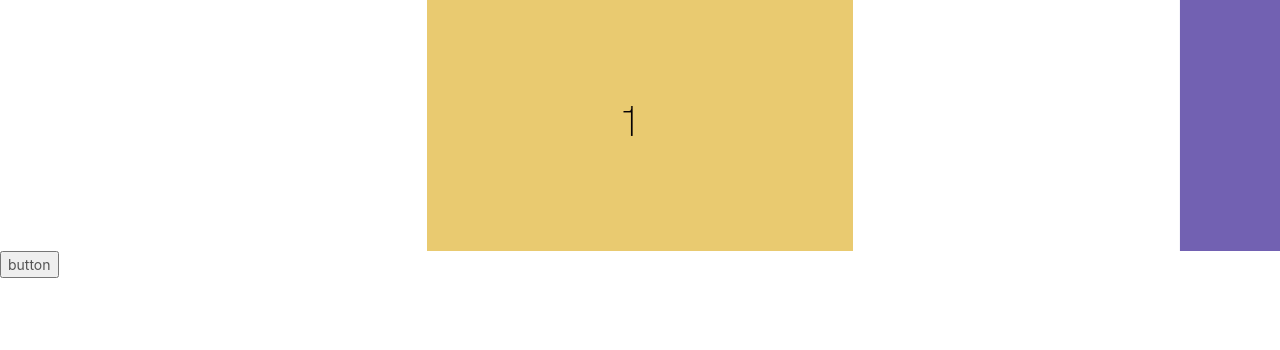
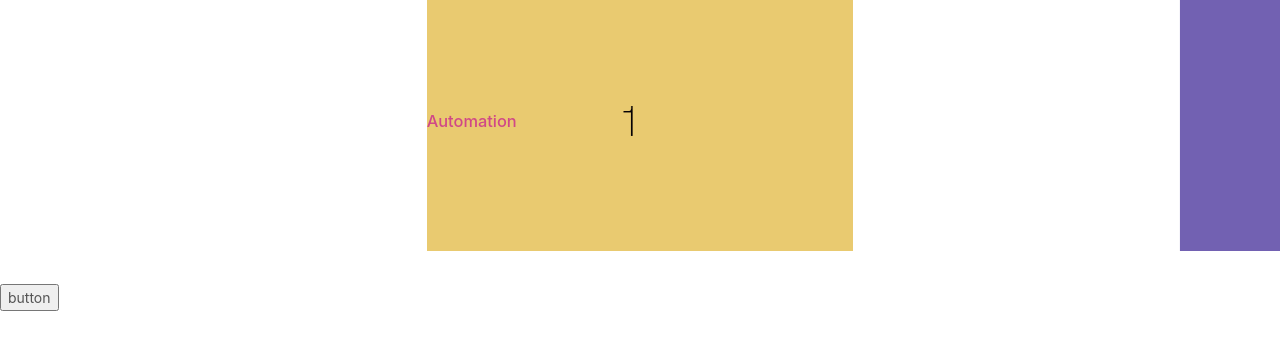
Before and after one commit to Ideal-Poster/portfolio-test, a React (Create React App) app: page / in a window 1280 px wide. Shown: the top 350 px of the page. Built offline with nearby package versions, Linux system fonts and the light colour scheme.

Commit message:
showTitle and hideTitle methods added to Slide class

```diff
--- a/src/components/slides/slide.js
+++ b/src/components/slides/slide.js
@@ -19,6 +19,9 @@ class Slide extends React.Component {
     // Slide cover
     this.DOM.cover = this.DOM.imgWrap.querySelector('.overlay');
     // The texts: the parent wrap, title, number and side text.
+    this.DOM.texts = {
+      title: this.DOM.el.querySelector('.slide__title')
+    };
     this.calcSizes();
     // And also the transforms needed per position.
     // We have 5 different possible positions for a slide: center, bottom right, top left and outside the viewport (top left or bottom right).
@@ -26,6 +29,7 @@ class Slide extends React.Component {
     // Init/Bind events.
     this.initEvents();
     // this.slideTransition();
+    console.log(this.DOM.texts);
   }
 
   calcSizes() {
@@ -129,6 +133,23 @@ class Slide extends React.Component {
     TweenMax.to(this.DOM.cover, 1, { scaleY: 1, top: -1, ease: Power4.easeInOut });
   }
 
+  showTitle() {
+    TweenMax.set(this.DOM.texts.title,{ top: '-25%', opacity: 0 })
+    TweenMax.to(this.DOM.texts.title, 1.2, {
+      ease: Power4.easeInOut,
+      opacity: 1,
+      top: '-50%'
+    })
+  }
+
+  hideTitle() {
+    TweenMax.to(this.DOM.texts.title, 1.2, {
+      ease: Power4.easeInOut,
+      opacity: 0,
+      top: '-75%'
+    })
+  }
+
   // Sets it as current.
   setCurrent(isContentOpen) {
     this.isCurrent = true;
--- a/src/components/slideshow/Slideshow.css
+++ b/src/components/slideshow/Slideshow.css
@@ -36,6 +36,15 @@
 	height: 100%;
 	opacity: 0;
 }
+
+.slide__title {
+	display: inline-block;
+	position: relative;
+	top: -25%;
+	color: #d04887;
+	opacity: 0;
+}
+
 
 #color-overlay,
 .overlay {
--- a/src/components/slideshow/Slideshow.js
+++ b/src/components/slideshow/Slideshow.js
@@ -24,6 +24,9 @@ class Slideshow extends React.Component {
     this.setPos();
     this.init();
     this.revealSlides();
+    setTimeout(() => {
+      this.currentSlide.showTitle();
+    }, 1000);
   }
 
   init() {
@@ -88,6 +91,7 @@ class Slideshow extends React.Component {
       }
 
       // Slide current slide forwards or backwards
+      this.currentSlide.hideTitle();
       this.currentSlide.moveToPosition({ position: direction === 'next' ? -1 : 1 }).then(() => {
         this.isAnimating = false;
         this.setPos();
@@ -145,28 +149,27 @@ class Slideshow extends React.Component {
         <div id="slideshow">
           <div className="slide slide1">
             <img src={require("../../assets/1.png") } className="slide__img"/>
-              {/* <div id="color-overlay"/> */}
             <div class="overlay"/>
+            <h3 class="slide__title">Automation</h3>
           </div>
+
           <div className="slide slide2">
             <img src={require("../../assets/2.png") } className="slide__img"/>
             <div class="overlay"/>
+            <h3 class="slide__title">Automation</h3>
           </div>
+
           <div className="slide slide3">
             <img src={require("../../assets/3.png") } className="slide__img"/>
             <div class="overlay"/>
+            <h3 class="slide__title">Automation</h3>
+          </div>
 
-            </div>
           <div className="slide slide4">
             <img src={require("../../assets/4.png") } className="slide__img"/>
             <div class="overlay"/>
+            <h3 class="slide__title">Automation</h3>
           </div>
-            {/* <div className="slide">
-              <img src={require("../../assets/1.png") } className="slide__img"/>
-            </div> */}
-            {/* <div className="slide">
-              <img src={require("../../assets/1.png") } className="slide__img"/>
-            </div> */}
         </div>
         <button onClick={
          ()=> { this.hideContent(); }
```
Lines whose indentation alone changed are shown as unchanged.
